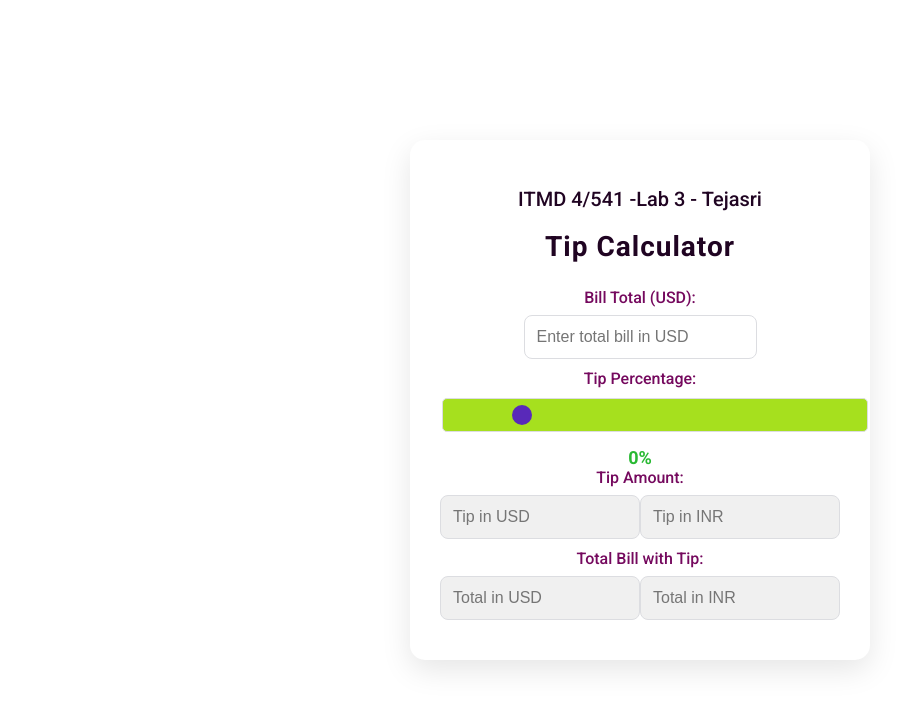
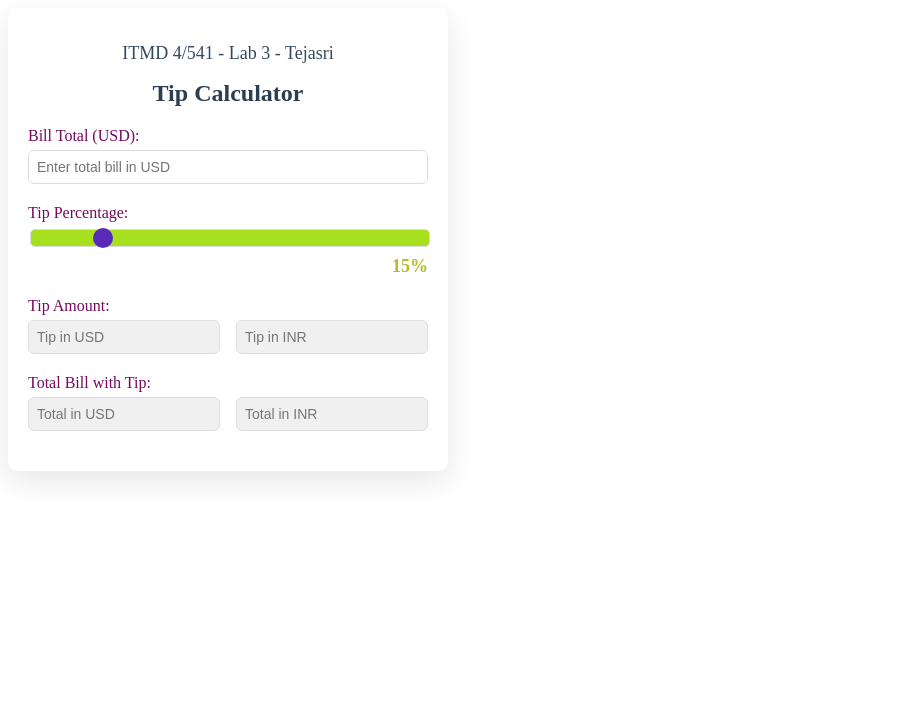
Before and after one commit to Tejasrip28/itmd-541, a plain HTML site: page Lab3/index.html in a window 1280 px wide. Shown: the whole page, without its empty margins (0-916 px from the left). Drawn offline with Linux system fonts and the light colour scheme.

Commit message:
modified

```diff
--- a/Lab3/index.html
+++ b/Lab3/index.html
@@ -4,27 +4,26 @@
     <meta charset="UTF-8">
     <meta name="viewport" content="width=device-width, initial-scale=1.0">
     <title>Tip Calculator</title>
-    <!-- Google Fonts -->
     <link rel="stylesheet" href="https://fonts.googleapis.com/css2?family=Roboto:wght@400;500;700&display=swap">
     <link rel="stylesheet" href="style.css">
     <link rel="stylesheet" href="script.js">
 </head>
 <body>
     <div class="container">
-        <h2>ITMD 4/541 -Lab 3 - Tejasri</h2>  <!-- Add your name here -->
+        <h2>ITMD 4/541 - Lab 3 - Tejasri</h2>
         <h1>Tip Calculator</h1>
 
         <form id="tip-form">
             <div class="form-group">
                 <label for="billAmount">Bill Total (USD):</label>
-                <input type="text" id="billAmount" placeholder="Enter total bill in USD" required>
+                <input type="text" id="billAmount" placeholder="Enter total bill in USD">
                 <div class="error" id="billError"></div>
             </div>
 
             <div class="form-group">
                 <label for="tipRange">Tip Percentage:</label>
                 <input type="range" id="tipRange" min="0" max="100" value="15">
-                <span id="tipPercentage" class="tip-percentage">0%</span>
+                <span id="tipPercentage" class="tip-percentage">15%</span>
             </div>
 
             <div class="form-group">
@@ -42,8 +41,6 @@
                     <input type="text" id="totalAmountINR" disabled placeholder="Total in INR">
                 </div>
             </div>
-
-            <div id="error-message"></div>
         </form>
     </div>
 
--- a/Lab3/script.js
+++ b/Lab3/script.js
@@ -7,9 +7,8 @@ document.addEventListener('DOMContentLoaded', () => {
     const tipAmountINR = document.getElementById('tipAmountINR');
     const totalAmountUSD = document.getElementById('totalAmountUSD');
     const totalAmountINR = document.getElementById('totalAmountINR');
-    const errorMessage = document.getElementById('error-message');
 
-    const exchangeRateINR = 84.07;  // USD to INR conversion rate
+    const exchangeRateINR = 84.07; // USD to INR conversion rate
 
     const validateBill = () => {
         const bill = parseFloat(billAmount.value);
@@ -37,15 +36,12 @@ document.addEventListener('DOMContentLoaded', () => {
         const calculatedTipINR = (calculatedTipUSD * exchangeRateINR).toFixed(2);
         const calculatedTotalINR = (calculatedTotalUSD * exchangeRateINR).toFixed(2);
 
-        // Update fields for USD
-        tipAmountUSD.value = $${calculatedTipUSD};
-        totalAmountUSD.value = $${calculatedTotalUSD};
+        tipAmountUSD.value = `$${calculatedTipUSD}`;
+        totalAmountUSD.value = `$${calculatedTotalUSD}`;
+        tipAmountINR.value = `₹${calculatedTipINR}`;
+        totalAmountINR.value = `₹${calculatedTotalINR}`;
 
-        // Update fields for INR
-        tipAmountINR.value = ₹${calculatedTipINR};
-        totalAmountINR.value = ₹${calculatedTotalINR};
-
-        tipPercentage.textContent = ${tipPercent}%;
+        tipPercentage.textContent = `${tipPercent}%`;
     };
 
     const clearOutputs = () => {
--- a/Lab3/style.css
+++ b/Lab3/style.css
@@ -1,5 +1,4 @@
-/* General body styling */
-body {
+/body {
     font-family: 'Roboto', sans-serif;
     background-color: #FFFFFF;
     display: flex;
@@ -9,32 +8,30 @@ body {
     margin: 0;
 }
 
-/* Container for the calculator */
 .container {
     background-color: #FFFFFF;
-    padding: 30px;
-    border-radius: 15px;
+    padding: 20px;
+    border-radius: 10px;
     box-shadow: 0px 10px 30px rgba(0, 0, 0, 0.1);
-    width: 400px;
+    width: 90%;
+    max-width: 400px;
     text-align: center;
-    transition: all 0.3s ease;
 }
 
 h1 {
     color: #2c3e50;
-    font-size: 28px;
+    font-size: 24px;
     font-weight: 700;
-    margin-bottom: 25px;
-    letter-spacing: 1px;
+    margin-bottom: 20px;
 }
+
 h2 {
-    color: #34495e;  /* Match this color with the rest of the UI */
-    font-size: 25px;
+    color: #34495e;
+    font-size: 18px;
     font-weight: 500;
-    margin-bottom: 10px;
-}s
+    margin-bottom: 5px;
+}
 
-/* Form groups styling */
 .form-group {
     margin-bottom: 20px;
     text-align: left;
@@ -43,23 +40,17 @@ h2 {
 label {
     font-weight: 500;
     display: block;
-    margin-bottom: 8px;
+    margin-bottom: 5px;
     color: #75095e;
-    font-size: 16px;
 }
 
 input[type="text"], input[type="range"] {
-    padding: 12px;
-    font-size: 16px;
-    border-radius: 8px;
+    padding: 8px;
+    font-size: 14px;
+    border-radius: 6px;
     border: 1px solid #dcdde1;
-    margin-bottom: 10px;
-    transition: border-color 0.3s ease;
-}
-
-input[type="text"]:focus, input[type="range"]:focus {
-    border-color: #3498db;
-    outline: none;
+    width: 100%;
+    box-sizing: border-box;
 }
 
 input[type="text"][disabled] {
@@ -67,13 +58,11 @@ input[type="text"][disabled] {
     color: #2270cf;
 }
 
-/* Error styling */
 .error {
     color: red;
-    font-size: 14px;
+    font-size: 12px;
 }
 
-/* Styling for dual output fields for USD and INR */
 .dual-output {
     display: flex;
     justify-content: space-between;
@@ -83,15 +72,15 @@ input[type="text"][disabled] {
     width: 48%;
 }
 
-/* Styling for percentage display */
-#tipPercentage {
+.tip-percentage {
     font-size: 18px;
     font-weight: bold;
-    color: #29b933;
+    color: #b6b929;
+    display: block;
+    text-align: right;
     margin-top: 5px;
 }
 
-/* Slider customization */
 input[type="range"] {
     width: 100%;
     background: #a6e01e;
@@ -108,39 +97,8 @@ input[type="range"]::-webkit-slider-thumb {
     background: #5929b9;
     border-radius: 50%;
     cursor: pointer;
-    transition: background 0.3s ease;
 }
 
 input[type="range"]::-webkit-slider-thumb:hover {
     background: #3498db;
 }
-
-.container:hover {
-    box-shadow: 0px 15px 40px rgba(0, 0, 0, 0.2);
-}
-/* Add this to your existing CSS */
-
-/* Styling for the Tip Percentage display */
-.tip-percentage {
-    font-size: 24px; /* Make it larger to stand out */
-    font-weight: bold; /* Bold text for emphasis */
-    color: #b6b929; /* Use a different color */
-    margin-top: 10px; /* Add some space above */
-    display: block; /* Ensure it displays on a new line */
-}
-
-/* Existing styles for the form and other elements */
-h2 {
-    color: #200422;
-    font-size: 20px;
-    font-weight: 500;
-    margin-bottom: 10px;
-}
-
-h1 {
-    color: #200422;
-    font-size: 28px;
-    font-weight: 700;
-    margin-bottom: 25px;
-    letter-spacing: 1px;
-}
```
